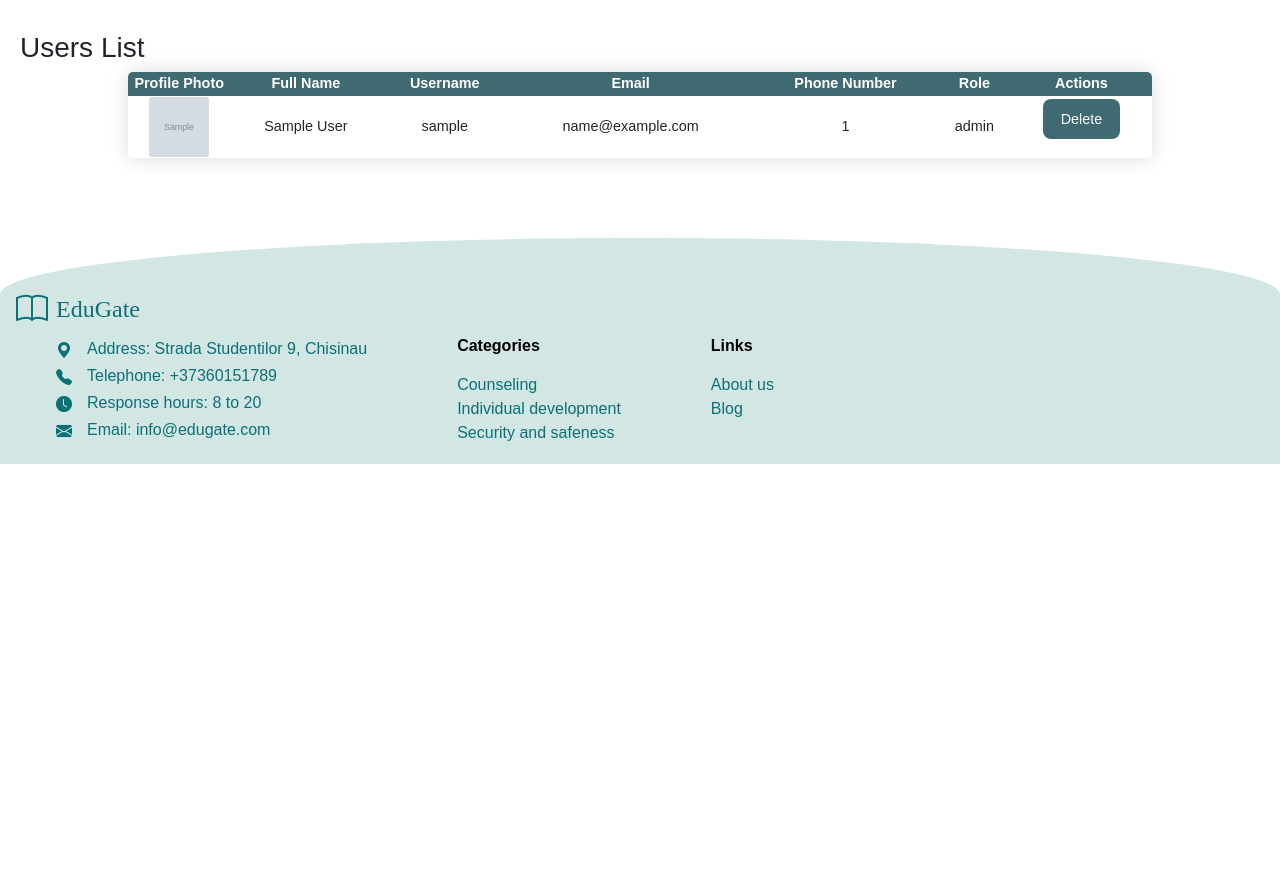
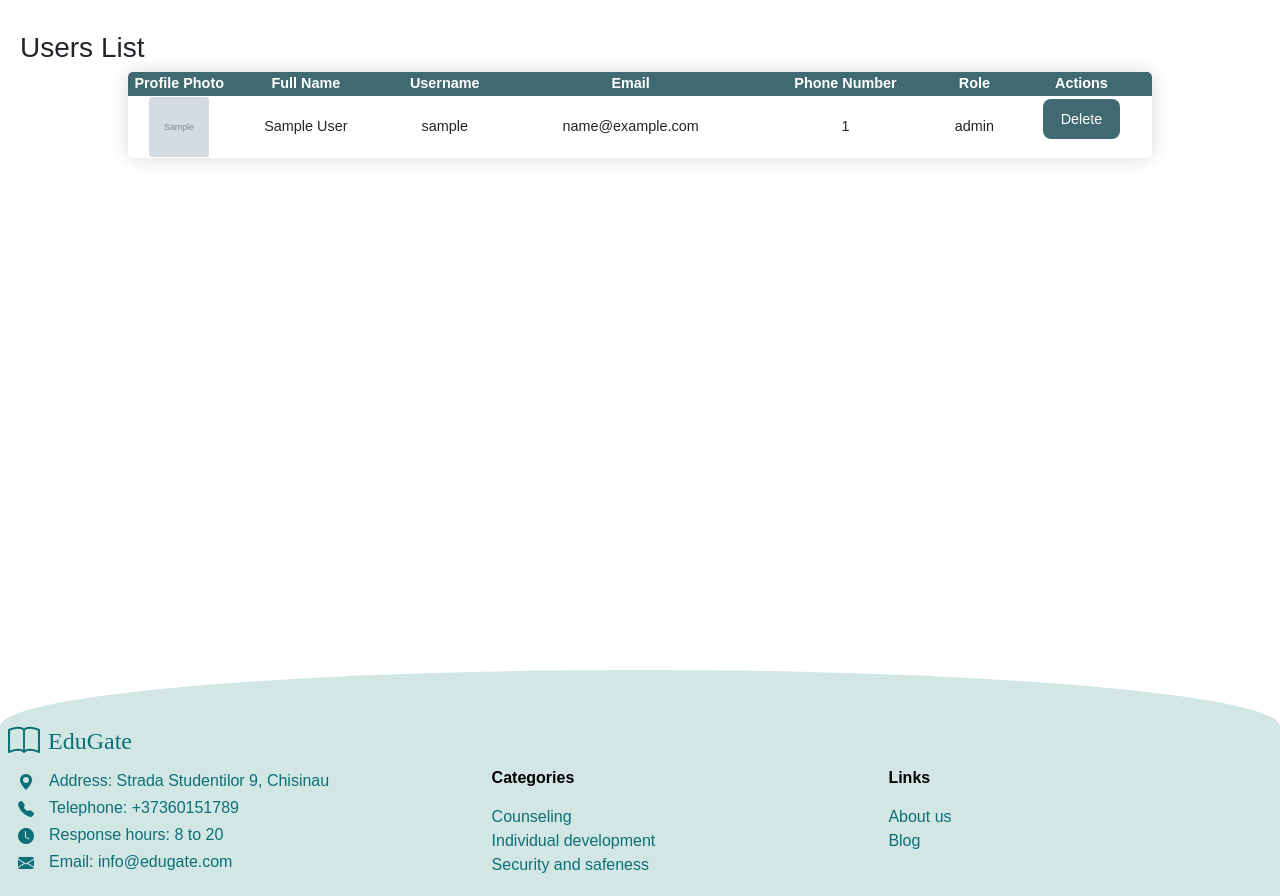
Before and after one commit to alexandru-bujor/EduGate_Project, a Flask app: page /dashboard/admin_dashboard in a window 1280 px wide. Shown: the part 669-1565 px from the top of the page. Before the commit the page ends 1133 px from the top, so only its background shows below. Run offline with Flask 3, Linux system fonts and the light colour scheme; the visitor is signed in with stand-in values (Sample User, id 1); grey boxes marked "Sample" are stand-in pictures; a database or web service that is not in the repository returns one stand-in record (values such as "Sample title"); data that the repository does not hold is empty.

Commit message:
Fixed the responsiveness of the footer

```diff
--- a/templates/footer.html
+++ b/templates/footer.html
@@ -51,20 +51,22 @@
         background-color: var(--main-color);
         /*height: 15rem;*/
         width: 100%;
-        margin-top: 5rem;
+        margin-top: 40vw;
         border-top-left-radius: 60% 30%;
         border-top-right-radius: 60% 30%;
     }
 
     .footer-content {
         margin-top: 3rem;
-        margin-left: 1rem;
+        margin-left: 0.5rem;
     }
 
     .info {
         display: flex;
         flex-direction: row;
-
+        justify-content: flex-start;
+        margin-left: 0;
+        padding: 0;
     }
 
     .generalInfo-footer {
@@ -72,11 +74,16 @@
         flex-direction: column;
         list-style: none;
         margin-top: 5px;
+        margin-left: 10px;
+        margin-right: 1vw;
+        padding: 0;
+        width: 35vw;
     }
 
     .listInfo {
         display: flex;
         flex-direction: row;
+        align-items: flex-start;
     }
 
     .listInfo i {
@@ -96,7 +103,9 @@
         color: var(--color2);
         font-size: 1rem;
         font-weight: 400;
-        margin-left: 50px;
+        margin-left: 1vw;
+        padding: 0;
+        width: 30vw;
     }
 
     .otherInfo li:first-child {
@@ -111,20 +120,14 @@
     }
 
     @media (max-width: 768px) {
-        .listInfo i {
-            font-size: 0.9rem;
+        .footer {
+            margin-top: 60vw;
         }
 
-        .listInfo h1 {
-            font-size: 0.9rem;
+        .name h1, i{
+            font-size: 1.2rem;
         }
 
-        .otherInfo {
-            font-size: 0.9rem;
-        }
-    }
-
-    @media (max-width: 576px) {
         .listInfo i {
             font-size: 0.8rem;
         }
@@ -135,6 +138,26 @@
 
         .otherInfo {
             font-size: 0.8rem;
+            width: 30vw;
+            margin-left: 10vw;
+        }
+
+        .generalInfo-footer {
+            width: 50wh;
+        }
+    }
+
+    @media (max-width: 576px) {
+        .listInfo i {
+            font-size: 0.6rem;
+        }
+
+        .listInfo h1 {
+            font-size: 0.6rem;
+        }
+
+        .otherInfo {
+            font-size: 0.6rem;
         }
 
     }
--- a/templates/parent_dashboard.html
+++ b/templates/parent_dashboard.html
@@ -104,7 +104,7 @@
             </div>
         </div>
     </div>
-<!--    {% include 'footer.html' %}-->
+    {% include 'footer.html' %}
 
 
 
--- a/templates/student_dashboard.html
+++ b/templates/student_dashboard.html
@@ -101,7 +101,7 @@
 
     </div>
 
-<!--    {% include 'footer.html' %}-->
+    {% include 'footer.html' %}
 
  <script>
     // Open and close modals
```
